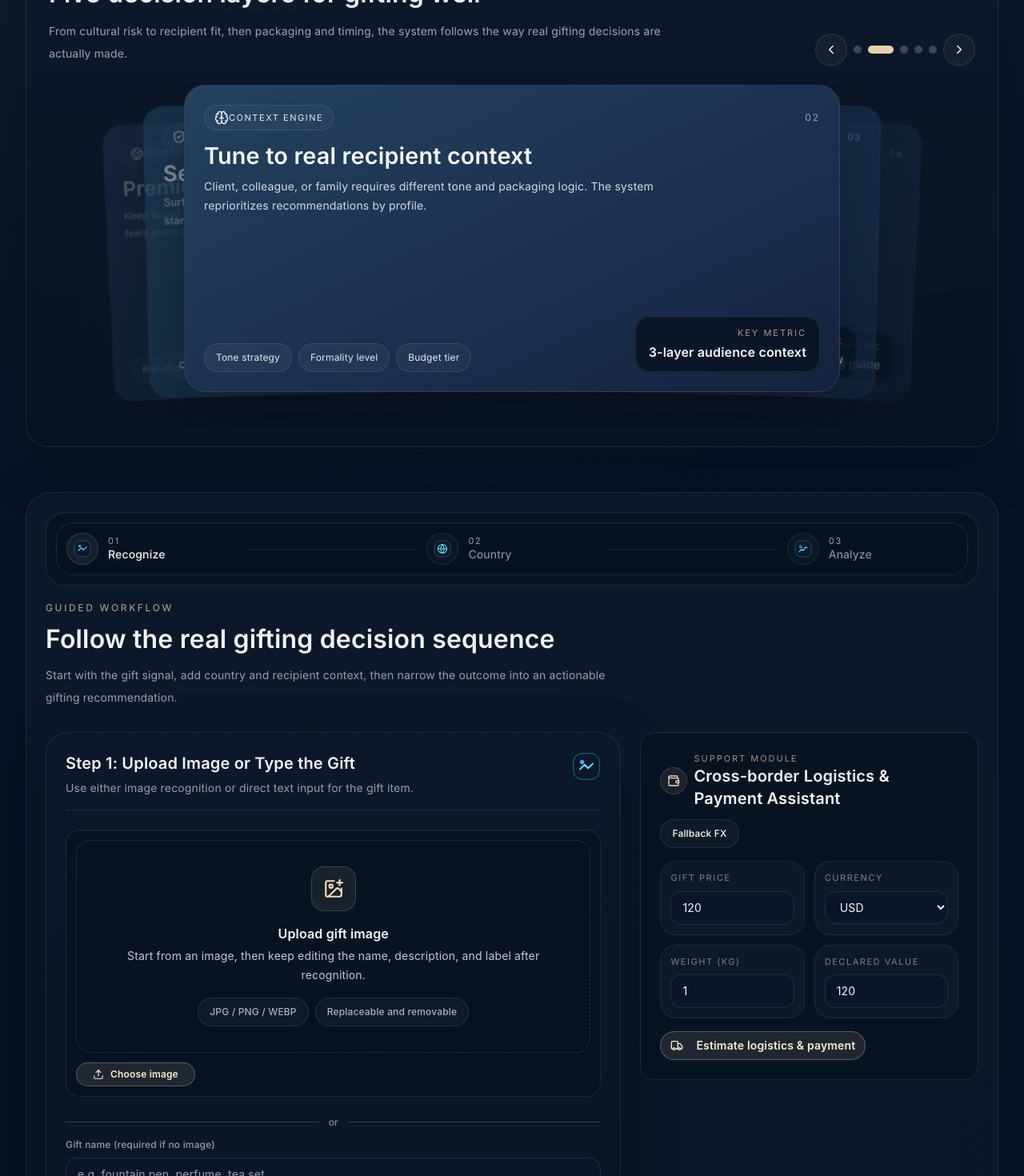
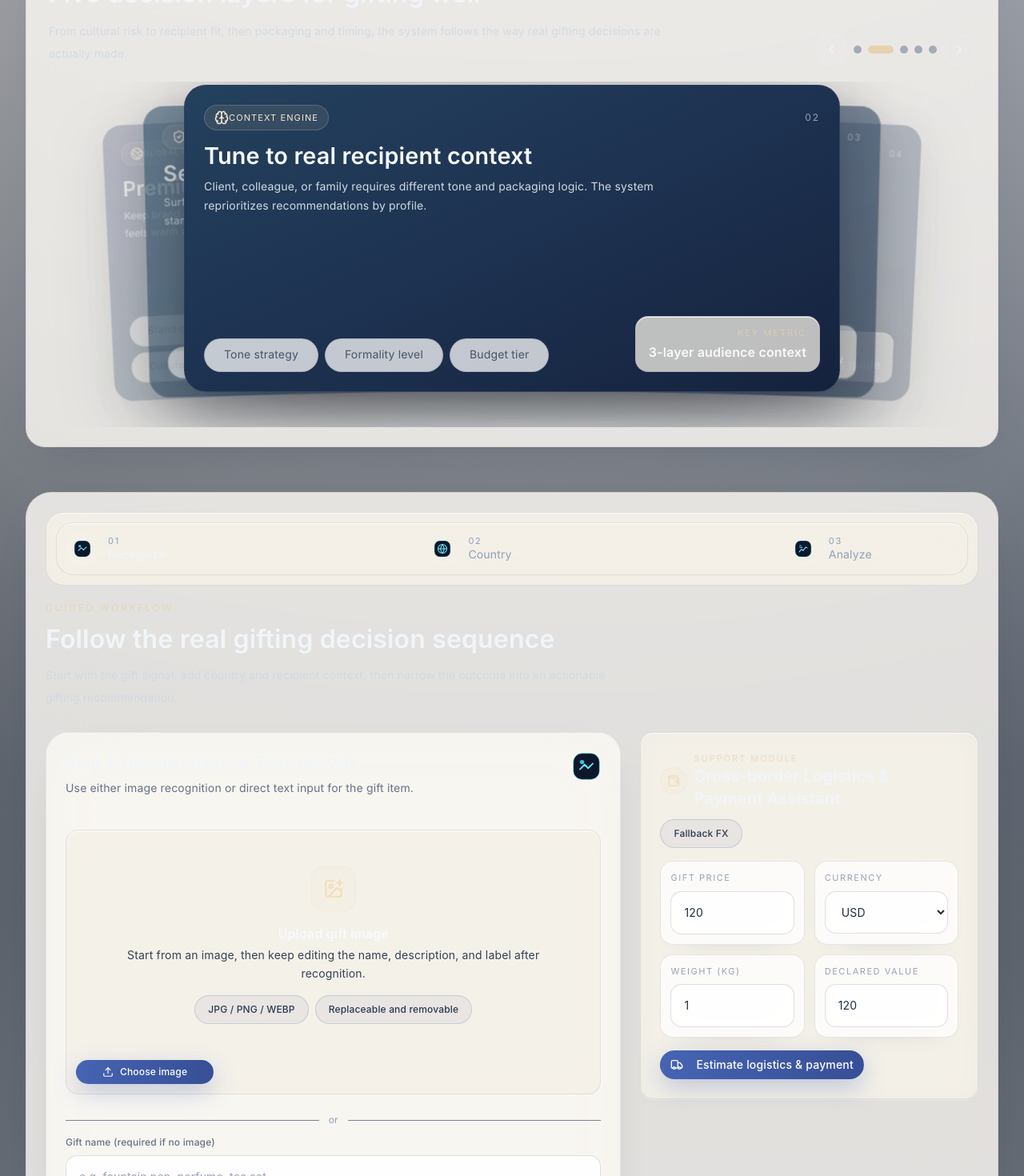
Before and after one commit to zzemy/GIVIA, a Next.js app: page /en in a window 1280 px wide. Shown: the part 1220-2690 px from the top of the page at 80% size. Built offline with nearby package versions, Linux system fonts and the light colour scheme.

Commit message:
feat: add editorial home design tokens

```diff
--- a/app/globals.css
+++ b/app/globals.css
@@ -56,6 +56,11 @@
   --app-font-sans-zh: "Noto Sans SC", "PingFang SC", "Microsoft YaHei", sans-serif;
   --app-font-display-zh: "Noto Serif SC", "Songti SC", serif;
   --app-font-mono: "JetBrains Mono", "SFMono-Regular", "Consolas", monospace;
+  --editorial-bg: #fcf9f4;
+  --editorial-surface: rgba(255, 255, 255, 0.84);
+  --editorial-ink: #1f2d3d;
+  --editorial-muted: #667085;
+  --editorial-accent: #4664b3;
   --radius: 0.625rem;
   --background: oklch(1 0 0);
   --foreground: oklch(0.145 0 0);
@@ -166,9 +171,34 @@
   min-inline-size: 5.5rem;
 }
 
+.home-editorial-shell {
+  background-color: var(--editorial-bg);
+  background-image:
+    radial-gradient(circle at 14% 12%, rgba(255, 233, 207, 0.34), transparent 36%),
+    radial-gradient(circle at 84% 10%, rgba(199, 219, 248, 0.26), transparent 34%),
+    linear-gradient(180deg, rgba(255, 255, 255, 0.36) 0%, rgba(248, 243, 236, 0.62) 100%);
+}
+
+.home-editorial-card {
+  background: var(--editorial-surface);
+  border: 1px solid rgba(31, 45, 61, 0.1);
+  box-shadow: 0 16px 42px -28px rgba(15, 23, 42, 0.3);
+}
+
+.home-editorial-caption {
+  color: var(--editorial-muted);
+  letter-spacing: 0.04em;
+}
+
+.home-editorial-grid {
+  background-image:
+    repeating-linear-gradient(90deg, rgba(71, 85, 105, 0.08) 0 1px, transparent 1px 152px),
+    repeating-linear-gradient(0deg, rgba(71, 85, 105, 0.05) 0 1px, transparent 1px 132px);
+}
+
 .country-selector-scroll {
   scrollbar-width: thin;
-  scrollbar-color: rgba(103, 232, 249, 0.38) rgba(15, 26, 47, 0.55);
+  scrollbar-color: rgba(74, 95, 151, 0.35) rgba(242, 237, 230, 0.78);
 }
 
 .country-selector-scroll::-webkit-scrollbar {
@@ -176,16 +206,16 @@
 }
 
 .country-selector-scroll::-webkit-scrollbar-track {
-  background: rgba(15, 26, 47, 0.45);
+  background: rgba(242, 237, 230, 0.78);
   border-radius: 9999px;
 }
 
 .country-selector-scroll::-webkit-scrollbar-thumb {
-  background: rgba(103, 232, 249, 0.35);
+  background: rgba(74, 95, 151, 0.3);
   border-radius: 9999px;
-  border: 1px solid rgba(15, 26, 47, 0.45);
+  border: 1px solid rgba(244, 239, 231, 0.9);
 }
 
 .country-selector-scroll::-webkit-scrollbar-thumb:hover {
-  background: rgba(125, 211, 252, 0.5);
+  background: rgba(74, 95, 151, 0.45);
 }
--- a/components/gifting/home/home-design-tokens.ts
+++ b/components/gifting/home/home-design-tokens.ts
@@ -1,49 +1,51 @@
 export const homeSurface = {
   primary:
-    'rounded-[2rem] border border-white/10 bg-[linear-gradient(180deg,rgba(15,28,49,0.96),rgba(10,20,37,0.98))] shadow-[0_34px_100px_rgba(2,8,21,0.52)] backdrop-blur-xl',
+    'rounded-3xl border border-[#1f2d3d]/10 bg-[linear-gradient(145deg,rgba(255,255,255,0.96),rgba(247,243,236,0.92))] shadow-[0_24px_78px_-32px_rgba(15,23,42,0.34)] backdrop-blur-3xl',
   secondary:
-    'rounded-[1.75rem] border border-white/9 bg-[linear-gradient(180deg,rgba(13,25,43,0.94),rgba(10,19,34,0.96))] shadow-[0_22px_64px_rgba(2,8,21,0.34)] backdrop-blur-xl',
-  quiet: 'rounded-[1.25rem] border border-white/8 bg-[rgba(255,255,255,0.03)] backdrop-blur-md',
-  inset: 'rounded-[1.1rem] border border-white/9 bg-[rgba(8,19,34,0.82)] shadow-[inset_0_1px_0_rgba(255,255,255,0.03)] backdrop-blur-md',
+    'rounded-3xl border border-[#1f2d3d]/8 bg-[rgba(250,247,242,0.84)] shadow-[0_22px_58px_-34px_rgba(15,23,42,0.26)] backdrop-blur-2xl',
+  quiet:
+    'rounded-2xl border border-[#1f2d3d]/10 bg-[rgba(255,255,255,0.72)] shadow-[0_14px_34px_-30px_rgba(15,23,42,0.26)] backdrop-blur-xl',
+  inset:
+    'rounded-2xl border border-[#1f2d3d]/9 bg-[rgba(244,239,231,0.76)] shadow-[inset_0_1px_0_rgba(255,255,255,0.86)] backdrop-blur-lg',
   glassStrip:
-    'inline-flex min-h-9 items-center justify-center whitespace-nowrap rounded-full border border-white/10 bg-white/[0.035] px-3.5 py-1 text-xs font-medium backdrop-blur',
+    'inline-flex min-h-9 items-center justify-center whitespace-nowrap rounded-full border border-[#4a5f97]/20 bg-[#4a5f97]/8 px-4 py-1 text-xs font-medium text-[#2b3950]',
 } as const
 
 export const homeAccent = {
-  premiumLabel: 'text-[#e7d2af]',
-  premiumBorder: 'border-[#e7d2af]/22',
-  premiumBg: 'bg-[#e7d2af]/9',
-  premiumGlow: 'shadow-[0_12px_30px_rgba(231,210,175,0.12)]',
-  intelligenceLabel: 'text-sky-100/76',
+  premiumLabel: 'text-[#38559f]',
+  premiumBorder: 'border-[#38559f]/22',
+  premiumBg: 'bg-[#38559f]/9',
+  premiumGlow: 'shadow-[0_0_32px_rgba(56,85,159,0.18)]',
+  intelligenceLabel: 'text-[#4a5f97]',
 } as const
 
 export const homeText = {
-  title: 'text-slate-50',
-  body: 'text-slate-200/85',
-  muted: 'text-slate-300/70',
-  meta: 'text-slate-300/56',
+  title: 'text-[#1f2d3d] font-serif tracking-wide',
+  body: 'text-[#344054] leading-relaxed',
+  muted: 'text-[#667085]',
+  meta: 'text-[#98a2b3]',
 } as const
 
 export const homeControl = {
   input:
-    'w-full rounded-xl border border-white/10 bg-[#091629] px-3.5 py-2.5 text-sm text-slate-100 placeholder:text-slate-400 transition focus:border-[#e7d2af]/32 focus:outline-none focus:ring-2 focus:ring-[#e7d2af]/10',
+    'w-full rounded-xl border border-[#1f2d3d]/15 bg-[rgba(255,255,255,0.86)] px-4 py-4 text-sm text-[#1f2d3d] placeholder:text-[#98a2b3] transition hover:border-[#4a5f97]/42 focus:border-[#4a5f97]/62 focus:outline-none focus:bg-white focus:shadow-[0_0_0_4px_rgba(74,95,151,0.08)]',
   pill:
-    'inline-flex min-h-9 items-center gap-2 whitespace-nowrap rounded-full border border-white/10 bg-white/[0.04] px-3.5 py-1.5 text-xs text-slate-200',
+    'inline-flex min-h-10 items-center justify-center gap-2 whitespace-nowrap rounded-full border border-[#1f2d3d]/13 bg-white/74 px-6 py-2.5 text-sm text-[#475467] transition-all hover:border-[#4a5f97]/32 hover:bg-[#4a5f97]/10 hover:text-[#2b3950] cursor-pointer',
   badge:
-    'inline-flex min-h-8 items-center whitespace-nowrap rounded-full border border-white/10 bg-white/[0.03] px-3 py-1 text-[11px] tracking-[0.14em] text-slate-200',
+    'inline-flex min-h-8 items-center whitespace-nowrap rounded-full border border-[#4a5f97]/24 bg-[#4a5f97]/9 px-3 py-1 text-[11px] tracking-widest text-[#38559f] uppercase',
 } as const
 
 export const homeButton = {
   primary:
-    'inline-flex items-center justify-center gap-2 rounded-full border border-[#e7d2af]/30 bg-[#e7d2af]/11 px-5 py-3 text-sm font-semibold text-[#f9ead2] transition hover:bg-[#e7d2af]/16',
+    'inline-flex items-center justify-center gap-2 rounded-full border border-transparent bg-gradient-to-r from-[#4664b3] to-[#374f96] px-8 py-4 text-sm font-medium text-white transition-all hover:scale-[1.02] shadow-[0_10px_30px_rgba(70,100,179,0.3)] hover:shadow-[0_14px_38px_rgba(55,79,150,0.38)]',
   secondary:
-    'inline-flex items-center justify-center gap-2 rounded-full border border-white/8 bg-white/[0.024] px-5 py-3 text-sm font-medium text-slate-200 transition hover:bg-white/[0.045]',
+    'inline-flex items-center justify-center gap-2 rounded-full border border-[#4a5f97]/24 bg-white/72 px-8 py-4 text-sm font-medium text-[#334155] transition-all hover:bg-[#4a5f97]/10 hover:border-[#4a5f97]/40 shadow-[0_8px_24px_rgba(15,23,42,0.1)]',
   language:
-    'rounded-full border border-white/8 bg-white/[0.02] px-3 py-1.5 text-sm font-medium text-slate-300 transition-all hover:bg-white/[0.05]',
+    'rounded-full border border-[#1f2d3d]/14 bg-white/50 px-5 py-2.5 text-sm font-medium text-[#667085] transition-all hover:text-[#334155] hover:bg-white/80 hover:border-[#4a5f97]/24',
 } as const
 
 export const homeLayout = {
-  section: 'mx-auto w-full max-w-[1520px]',
-  featureGrid: 'grid gap-5 xl:gap-6 2xl:gap-8',
-  readingMeasure: 'max-w-[42rem] 2xl:max-w-[46rem]',
+  section: 'mx-auto w-full max-w-[1280px]',
+  featureGrid: 'grid gap-6 xl:gap-8 gap-y-12',
+  readingMeasure: 'max-w-[68ch]',
 } as const
--- a/components/gifting/home/sections/home-background.tsx
+++ b/components/gifting/home/sections/home-background.tsx
@@ -3,15 +3,21 @@ import { withBasePath } from '@/lib/asset-path'
 export function HomeBackground() {
   return (
     <>
-      <div className="pointer-events-none absolute inset-0 bg-[radial-gradient(circle_at_18%_12%,rgba(231,210,175,0.08),transparent_26%),radial-gradient(circle_at_82%_9%,rgba(125,211,252,0.06),transparent_28%),radial-gradient(circle_at_50%_88%,rgba(148,163,184,0.04),transparent_36%)]" />
-      <div className="pointer-events-none absolute inset-0 bg-[linear-gradient(180deg,rgba(3,10,21,0.1)_0%,rgba(3,10,21,0)_34%,rgba(3,10,21,0.16)_100%)]" />
+      <div className="pointer-events-none absolute inset-0 bg-[radial-gradient(circle_at_16%_10%,rgba(255,234,211,0.36),transparent_34%),radial-gradient(circle_at_88%_14%,rgba(201,219,248,0.3),transparent_32%),radial-gradient(circle_at_52%_88%,rgba(216,232,223,0.28),transparent_42%)]" />
+      <div className="pointer-events-none absolute inset-0 bg-[linear-gradient(180deg,rgba(255,255,255,0.58)_0%,rgba(248,244,238,0.34)_38%,rgba(244,239,233,0.72)_100%)]" />
       <div
-        className="pointer-events-none absolute inset-0 opacity-[0.07] [background-size:1240px_auto,920px_auto] [background-position:center_8%,center_94%] [background-repeat:no-repeat,no-repeat]"
+        className="pointer-events-none absolute inset-0 opacity-[0.055] [background-size:1280px_auto,1120px_auto] [background-position:center_11%,center_95%] [background-repeat:no-repeat,no-repeat]"
         style={{
           backgroundImage: `url('${withBasePath('/brand/world-map.svg')}'),url('${withBasePath('/brand/world-map.svg')}')`,
         }}
       />
-      <div className="pointer-events-none absolute inset-0 opacity-[0.015] [background-image:repeating-linear-gradient(90deg,rgba(148,163,184,0.06)_0_1px,transparent_1px_132px),repeating-linear-gradient(0deg,rgba(148,163,184,0.04)_0_1px,transparent_1px_108px)]" />
+      <div
+        className="pointer-events-none absolute inset-x-0 bottom-[-6%] h-[58%] opacity-[0.16] [background-position:center_bottom] [background-repeat:no-repeat] [background-size:min(1180px,92vw)_auto]"
+        style={{
+          backgroundImage: `url('${withBasePath('/brand/ambient-ribbon.svg')}')`,
+        }}
+      />
+      <div className="pointer-events-none absolute inset-0 opacity-[0.02] [background-image:repeating-linear-gradient(90deg,rgba(71,85,105,0.12)_0_1px,transparent_1px_148px),repeating-linear-gradient(0deg,rgba(71,85,105,0.08)_0_1px,transparent_1px_128px)]" />
     </>
   )
 }
```
